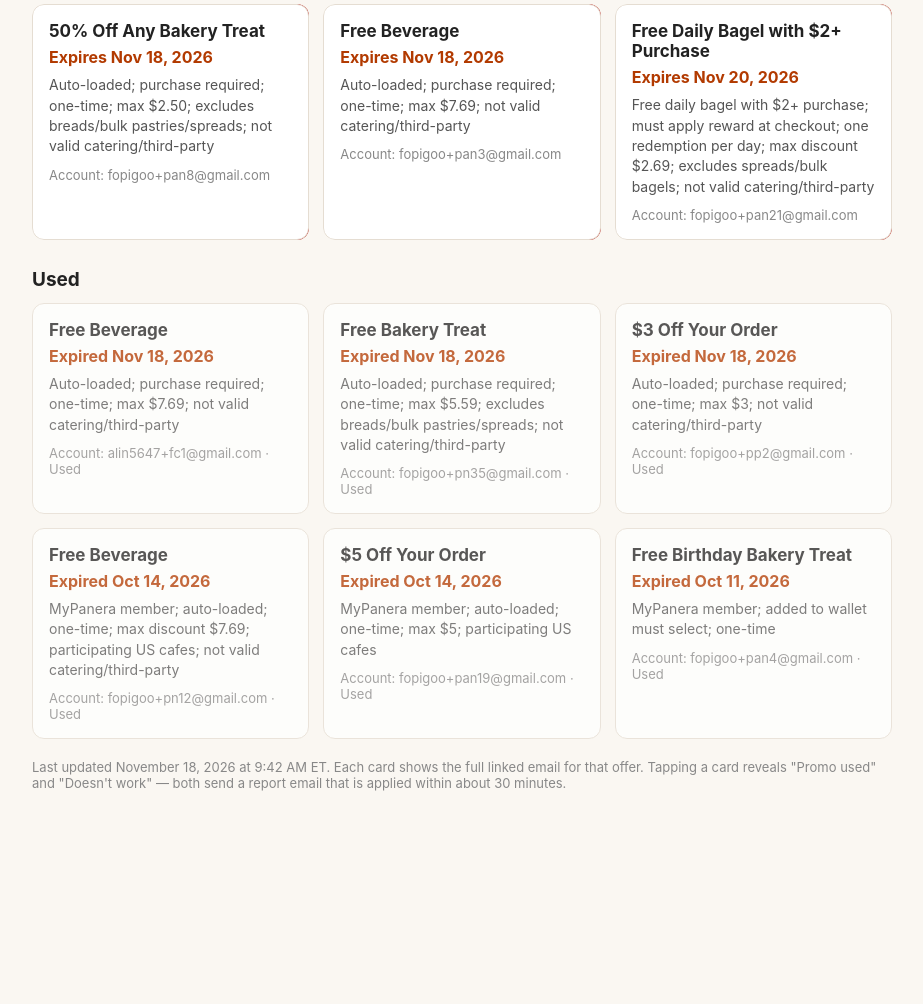
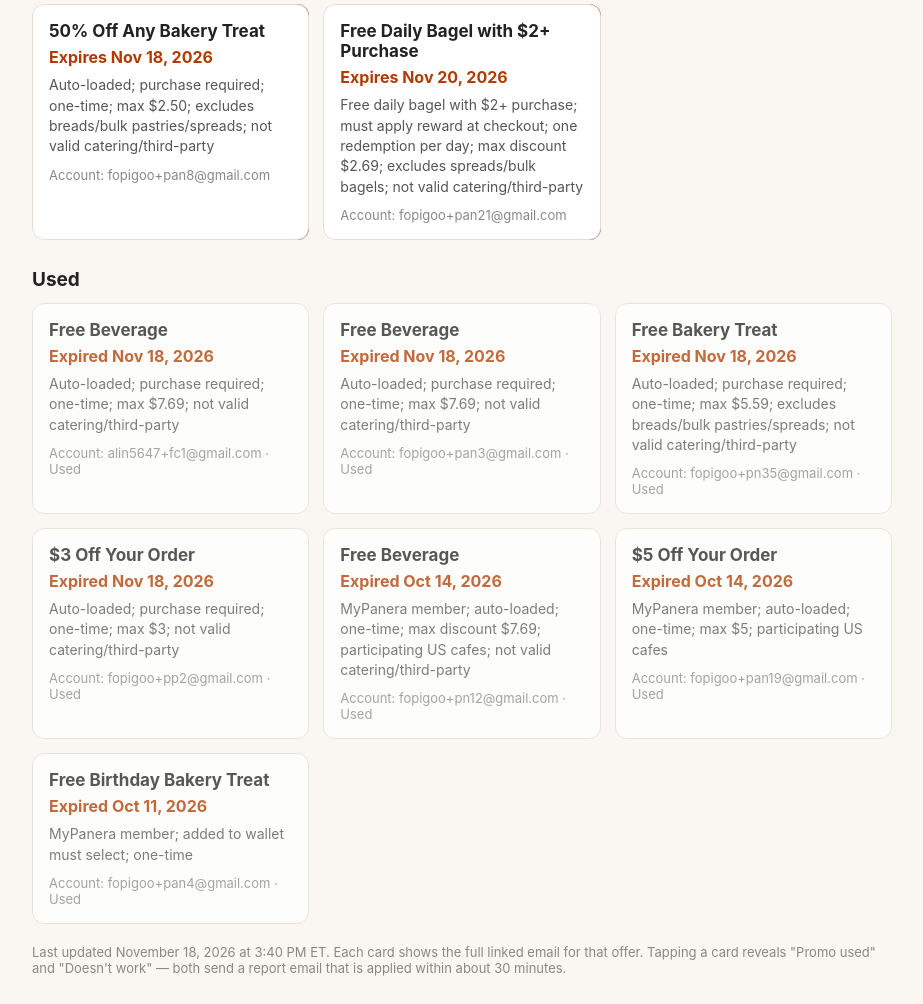
Before and after one commit to alin5647/panera-promos, a plain HTML site: page index.html in a window 1280 px wide. Shown: the part 885-1889 px from the top of the page, without its empty margins (178-1101 px from the left). Before the commit the page ends 1704 px from the top, so only its background shows below. Drawn offline with Linux system fonts and the light colour scheme.

Commit message:
Update promos

```diff
--- a/index.html
+++ b/index.html
@@ -40,7 +40,7 @@
   <p>Current offers, updated daily. Promos are one-time and tied to a MyPanera account.</p>
 </header>
 <main>
-<p class="count">12 active promos</p>
+<p class="count">11 active promos</p>
 <p class="hint">Tap a card to mark it used or report it as not working.</p>
 <div class="grid" id="active-grid">
 <div class="swipe" data-source="1a1cb452ca0c2ef8" data-email="fopigoo+cs1@gmail.com" data-promo="$2 Off Any Market Bowl">
@@ -163,18 +163,6 @@
     <p class="account">Account: fopigoo+pan8@gmail.com</p>
   </article>
 </div>
-<div class="swipe" data-source="1a1cb46a6e7d9955" data-email="fopigoo+pan3@gmail.com" data-promo="Free Beverage">
-  <div class="actions">
-    <button class="btn-used" type="button">Promo used</button>
-    <button class="btn-broken" type="button">Doesn't work</button>
-  </div>
-  <article class="card">
-    <h2>Free Beverage</h2>
-    <p class="expires">Expires Nov 18, 2026</p>
-    <p class="fine">Auto-loaded; purchase required; one-time; max $7.69; not valid catering/third-party</p>
-    <p class="account">Account: fopigoo+pan3@gmail.com</p>
-  </article>
-</div>
 <div class="swipe" data-source="1a1d5f82cb14010b" data-email="fopigoo+pan21@gmail.com" data-promo="Free Daily Bagel with $2+ Purchase">
   <div class="actions">
     <button class="btn-used" type="button">Promo used</button>
@@ -194,6 +182,12 @@
   <p class="expires">Expired Nov 18, 2026</p>
   <p class="fine">Auto-loaded; purchase required; one-time; max $7.69; not valid catering/third-party</p>
   <p class="account">Account: alin5647+fc1@gmail.com &middot; Used</p>
+</article>
+<article class="card record">
+  <h2>Free Beverage</h2>
+  <p class="expires">Expired Nov 18, 2026</p>
+  <p class="fine">Auto-loaded; purchase required; one-time; max $7.69; not valid catering/third-party</p>
+  <p class="account">Account: fopigoo+pan3@gmail.com &middot; Used</p>
 </article>
 <article class="card record">
   <h2>Free Bakery Treat</h2>
@@ -228,7 +222,7 @@
 </div>
 
 </main>
-<footer>Last updated November 18, 2026 at 9:42 AM ET. Each card shows the full linked email for that offer. Tapping a card reveals "Promo used" and "Doesn't work" — both send a report email that is applied within about 30 minutes.</footer>
+<footer>Last updated November 18, 2026 at 3:40 PM ET. Each card shows the full linked email for that offer. Tapping a card reveals "Promo used" and "Doesn't work" — both send a report email that is applied within about 30 minutes.</footer>
 <script>
 (function () {
   var EMAIL = "alin5647@gmail.com";
```
